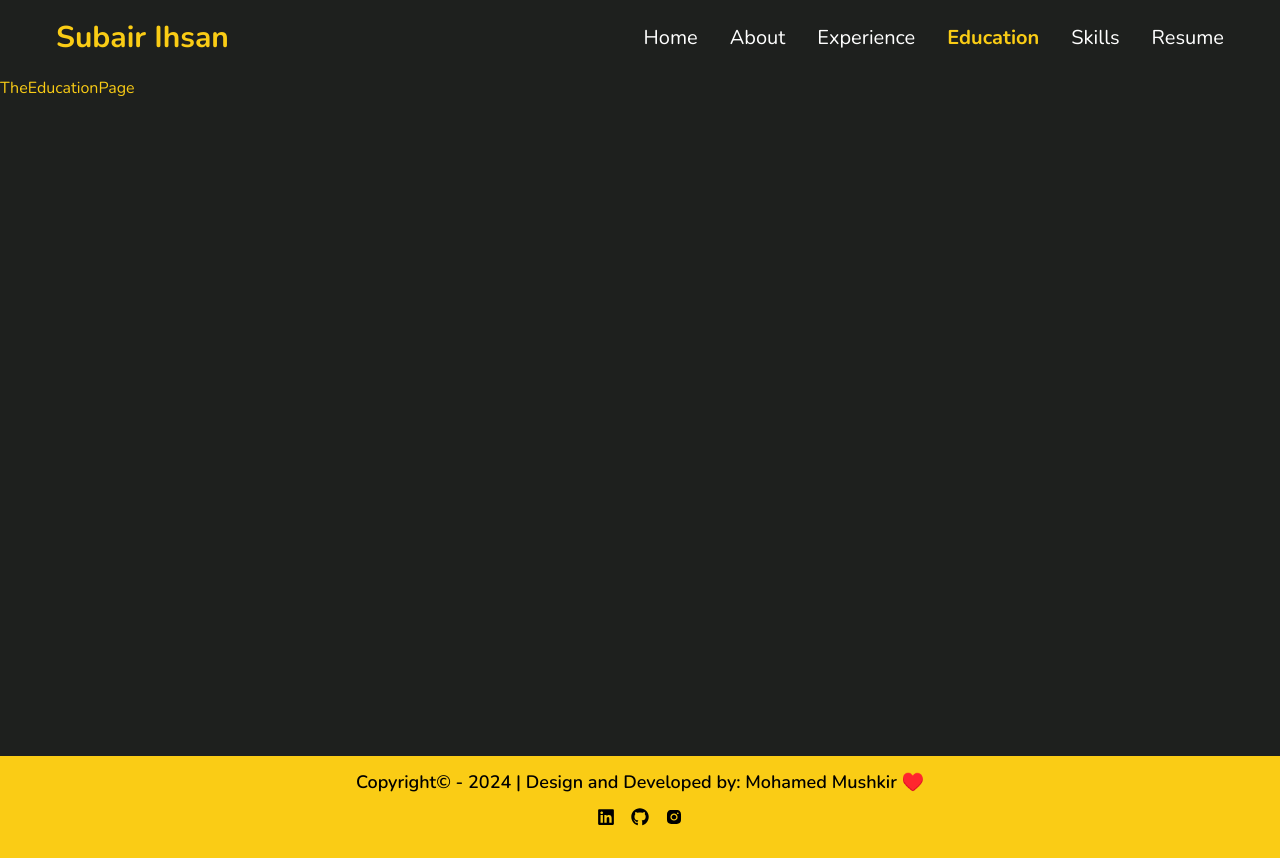
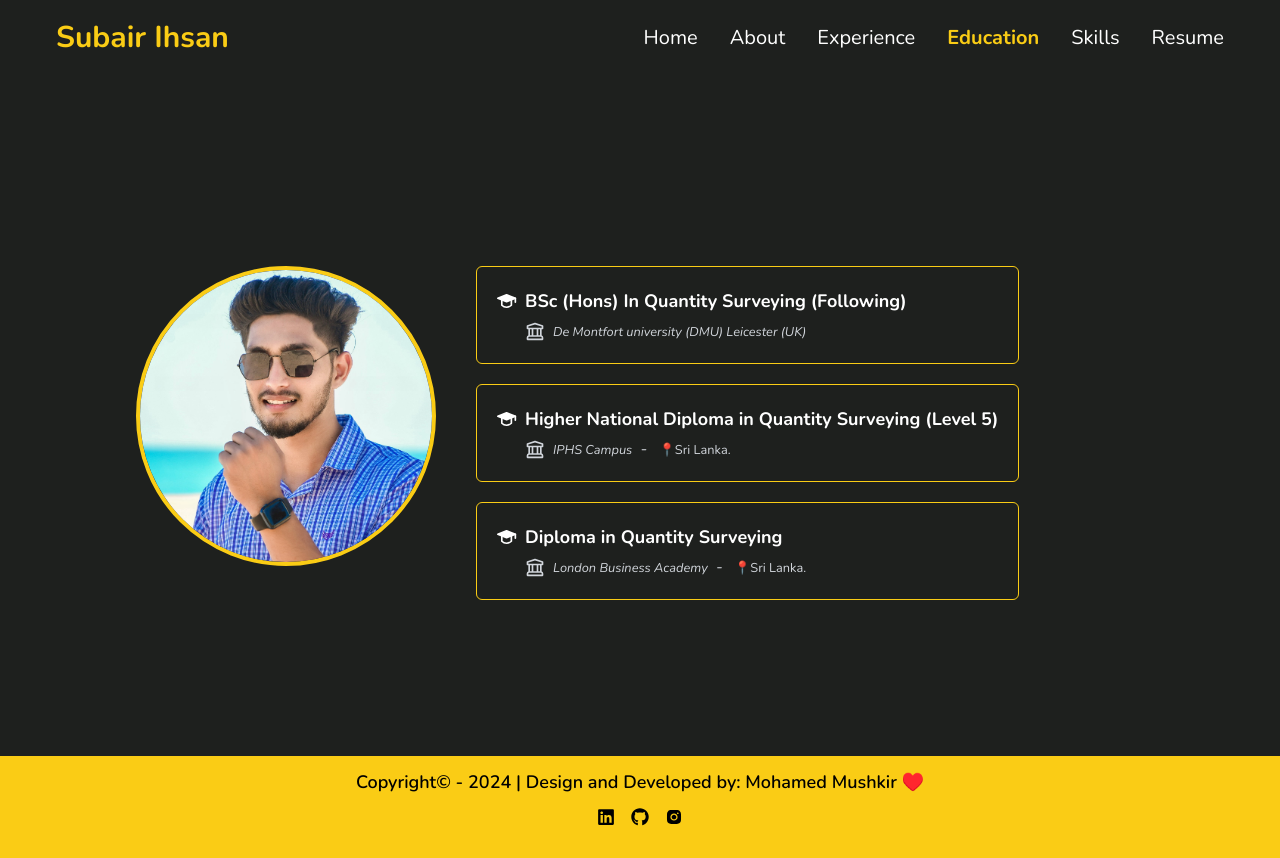
Before and after one commit to Mushkir/ihsan-portfolio, a React (Vite) app: page /education in a window 1280 px wide. Built offline with nearby package versions, Linux system fonts and the light colour scheme.

Commit message:
style: designed education page

```diff
--- /dev/null
+++ b/src/components/TheEducationItems.jsx
@@ -0,0 +1,84 @@
+import React from "react";
+import PropTypes from "prop-types";
+
+const TheEducationItems = ({ name, orgName, country }) => {
+  return (
+    <div className="border rounded-md p-2 sm:p-5 border-yellow-400 mb-5">
+      <h3 className="text-white text-lg flex sm:items-center gap-x-2">
+        <div>
+          <svg
+            xmlns="http://www.w3.org/2000/svg"
+            width="20"
+            height="20"
+            viewBox="0 0 48 48"
+          >
+            <g
+              fill="none"
+              stroke="currentColor"
+              strokeLinejoin="round"
+              strokeWidth="4"
+            >
+              <path
+                fill="currentColor"
+                d="M2 17.4L23.022 9l21.022 8.4l-21.022 8.4z"
+              />
+              <path
+                strokeLinecap="round"
+                d="M44.044 17.51v9.223m-32.488-4.908v12.442S16.366 39 23.022 39c6.657 0 11.467-4.733 11.467-4.733V21.825"
+              />
+            </g>
+          </svg>
+        </div>
+        <strong>{name}</strong>
+      </h3>
+
+      <div>
+        {/* Company Name div */}
+        <div className="flex sm:items-center gap-2 px-1 sm:px-7 mt-1 italic text-gray-300">
+          <div>
+            <svg
+              xmlns="http://www.w3.org/2000/svg"
+              width="20"
+              height="20"
+              viewBox="0 0 24 24"
+            >
+              <path
+                fill="currentColor"
+                d="M21 10a1 1 0 0 0 1-1V6a1 1 0 0 0-.684-.948l-9-3a1 1 0 0 0-.632 0l-9 3A1 1 0 0 0 2 6v3a1 1 0 0 0 1 1h1v7.184A2.995 2.995 0 0 0 2 20v2a1 1 0 0 0 1 1h18a1 1 0 0 0 1-1v-2a2.995 2.995 0 0 0-2-2.816V10Zm-1 11H4v-1a1 1 0 0 1 1-1h14a1 1 0 0 1 1 1ZM6 17v-7h2v7Zm4 0v-7h4v7Zm6 0v-7h2v7ZM4 8V6.72l8-2.666l8 2.667V8Z"
+              />
+            </svg>
+          </div>
+          <div className="flex flex-wrap items-center">
+            {country ? (
+              <div>
+                <small>{orgName}</small>
+                &nbsp;{" - "}&nbsp;
+                <small>
+                  {" "}
+                  <span className="not-italic">📍{country}</span>
+                </small>
+              </div>
+            ) : (
+              <div>
+                <small>{orgName}</small>
+                {/* &nbsp;{" - "}&nbsp;
+                <small>
+                  {" "}
+                  <span className="not-italic">📍</span>
+                </small> */}
+              </div>
+            )}
+          </div>
+        </div>
+      </div>
+    </div>
+  );
+};
+
+TheEducationItems.propTypes = {
+  name: PropTypes.string,
+  orgName: PropTypes.string,
+  country: PropTypes.string,
+};
+
+export default TheEducationItems;
--- a/src/pages/TheEducationPage.jsx
+++ b/src/pages/TheEducationPage.jsx
@@ -1,7 +1,42 @@
 import React from "react";
+import TheEducationItems from "../components/TheEducationItems";
+// import { PiBuildingsFill } from "react-icons/pi";
 
 const TheEducationPage = () => {
-  return <div className="text-yellow-400">TheEducationPage</div>;
+  return (
+    <div className="font-nunito bg-primary-black max-w-[1500px] px-2 sm:px-14 py-8 flex sm:pt-[80px] lg:pt-[150px] xl:pt-[190px]">
+      {/* Hero img */}
+      <div className="md:flex mx-auto sm:mx-0 justify-center gap-x-10 items-start mb-10 md:mb-0 lg:mx-20">
+        <img
+          className="w-[200px] h-[200px] mx-auto md:w-[300px] md:h-[300px] rounded-full border-4 border-yellow-400 object-cover object-center mb-5 lg:mb-0"
+          src="/ihsan_profile_1.JPG"
+          alt="Ihsan Momz image"
+        />
+
+        <div>
+          {/* Degree */}
+          <TheEducationItems
+            name={"BSc (Hons) In Quantity Surveying (Following)"}
+            orgName={"De Montfort university (DMU) Leicester (UK)"}
+          />
+
+          {/* HND */}
+          <TheEducationItems
+            name={"Higher National Diploma in Quantity Surveying (Level 5)"}
+            orgName={"IPHS Campus"}
+            country={"Sri Lanka."}
+          />
+
+          {/* Diploma */}
+          <TheEducationItems
+            name={"Diploma in Quantity Surveying"}
+            country={"Sri Lanka. "}
+            orgName={"London Business Academy"}
+          />
+        </div>
+      </div>
+    </div>
+  );
 };
 
 export default TheEducationPage;
```
Also changed, not shown: 1 other file (tests, documents, lock files or other folders).
